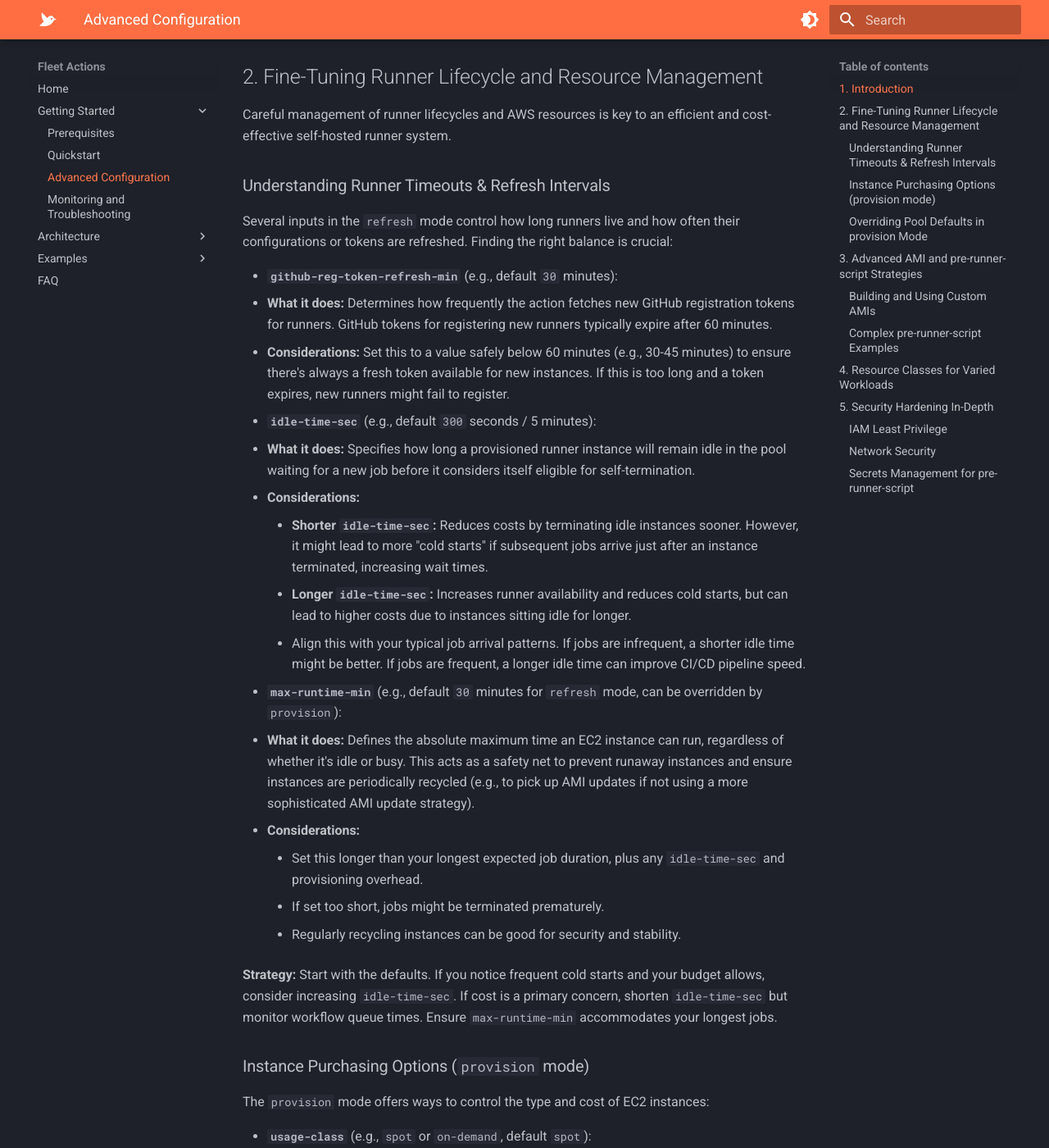
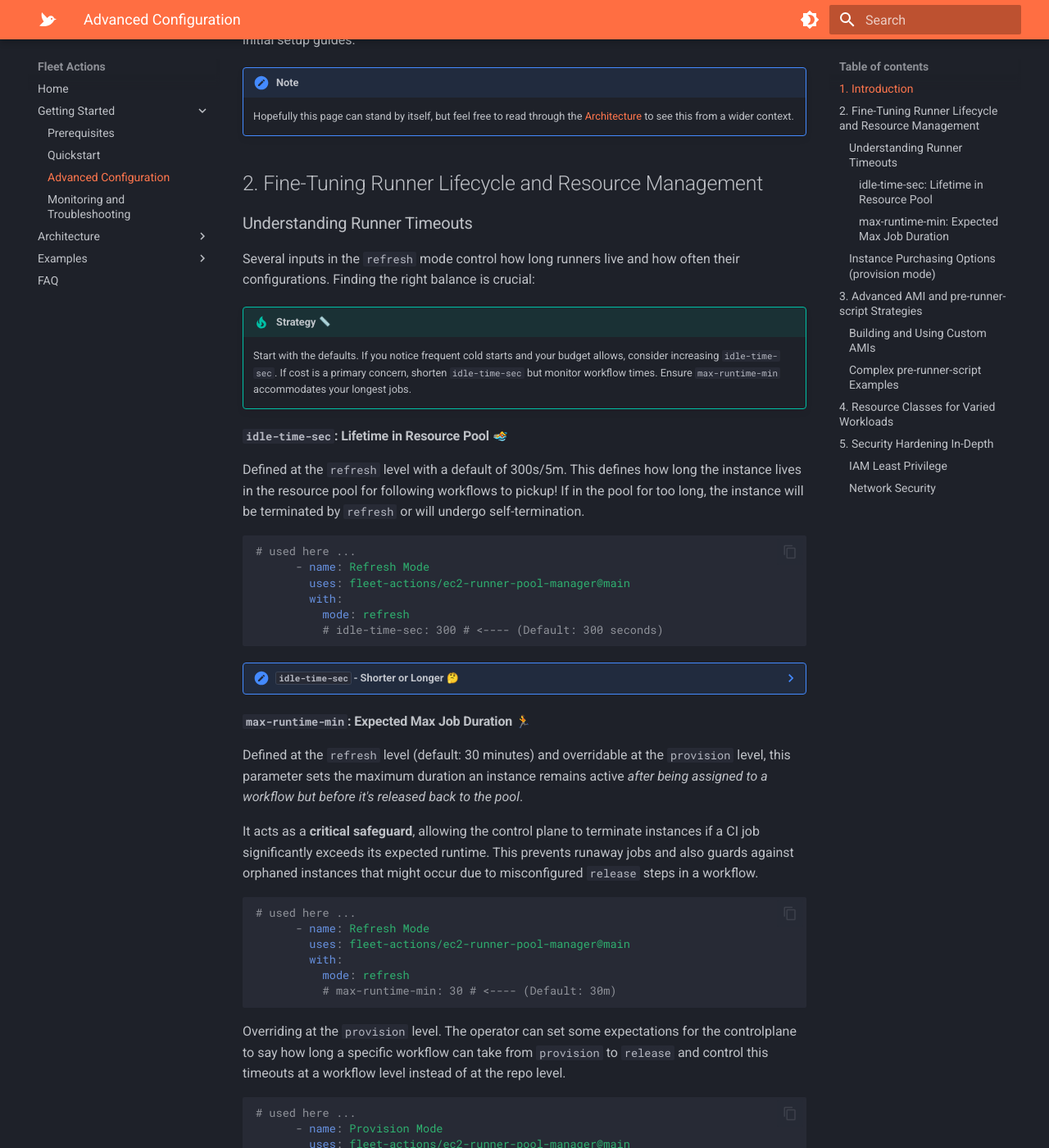
Before and after one commit to fleet-actions/ec2-runner-pool-manager, an MkDocs documentation site: the page built from docs/getting-started/advanced-configuration.md, in a window 1280 px wide and 1400 px high, scrolled down 271 px. Shown: the whole window at 82% size. Built offline with MkDocs 1.6.1 and Material for MkDocs 9.7.7, drawn with Linux system fonts in a browser that asks for light colours; emoji names are drawn with the system emoji font; some of the changed text lies outside the part shown.

Commit message:
docs(advanced-configuration): enhance clarity and structure

````diff
--- a/docs/getting-started/advanced-configuration.md
+++ b/docs/getting-started/advanced-configuration.md
@@ -1,37 +1,68 @@
-# Advanced Configuration & Optimization Strategies
+# Advanced Configuration :construction_site:
 
 ## 1. Introduction
 
-Welcome to the Advanced Configuration guide for the EC2 Runner Pool Manager! This document explores strategies and settings that go beyond the initial setup covered in the [Prerequisites](./prerequisites.md) and [Quickstart](./quickstart.md) guides.
+This document explores the additional optional inputs given opened up to the controlplane via inputs to `provision` and `refresh` in order to give the operator the ability to better control the lifecycles of the instances beyond initial defaults. See the [Prerequisites](./prerequisites.md) and [Quickstart](./quickstart.md) for the initial setup guides.
+
+!!! note
+    Hopefully this page can stand by itself, but feel free to read through the [Architecture](../todo.md) to see this from a wider context.
 
 ## 2. Fine-Tuning Runner Lifecycle and Resource Management
 
-Careful management of runner lifecycles and AWS resources is key to an efficient and cost-effective self-hosted runner system.
+### Understanding Runner Timeouts
 
-### Understanding Runner Timeouts & Refresh Intervals
+Several inputs in the `refresh` mode control how long runners live and how often their configurations. Finding the right balance is crucial:
 
-Several inputs in the `refresh` mode control how long runners live and how often their configurations or tokens are refreshed. Finding the right balance is crucial:
+!!! tip "**Strategy** :straight_ruler:"
+    Start with the defaults. If you notice frequent cold starts and your budget allows, consider increasing `idle-time-sec`. If cost is a primary concern, shorten `idle-time-sec` but monitor workflow times. Ensure `max-runtime-min` accommodates your longest jobs.
 
-* **`github-reg-token-refresh-min`** (e.g., default `30` minutes):
-  * **What it does:** Determines how frequently the action fetches new GitHub registration tokens for runners. GitHub tokens for registering new runners typically expire after 60 minutes.
-  * **Considerations:** Set this to a value safely below 60 minutes (e.g., 30-45 minutes) to ensure there's always a fresh token available for new instances. If this is too long and a token expires, new runners might fail to register.
+#### `idle-time-sec`: Lifetime in Resource Pool :person_swimming:
 
-* **`idle-time-sec`** (e.g., default `300` seconds / 5 minutes):
-  * **What it does:** Specifies how long a provisioned runner instance will remain idle in the pool waiting for a new job before it considers itself eligible for self-termination.
-  * **Considerations:**
-    * **Shorter `idle-time-sec`:** Reduces costs by terminating idle instances sooner. However, it might lead to more "cold starts" if subsequent jobs arrive just after an instance terminated, increasing wait times.
-    * **Longer `idle-time-sec`:** Increases runner availability and reduces cold starts, but can lead to higher costs due to instances sitting idle for longer.
+Defined at the `refresh` level with a default of 300s/5m. This defines how long the instance lives in the resource pool for following workflows to pickup! If in the pool for too long, the instance will be terminated by `refresh` or will undergo self-termination.
+
+```yaml
+# used here ...
+      - name: Refresh Mode
+        uses: fleet-actions/ec2-runner-pool-manager@main
+        with:
+          mode: refresh
+          # idle-time-sec: 300 # <---- (Default: 300 seconds)
+```
+
+??? note "`idle-time-sec` - Shorter or Longer :thinking:"
+    * **Shorter:** Reduces costs by terminating idle instances sooner. However, it might lead to more "cold starts" if subsequent jobs arrive just after an instance terminated, increasing wait times.
+    * **Longer:** Increases runner availability and reduces cold starts, but can lead to higher costs due to instances sitting idle for longer.
     * Align this with your typical job arrival patterns. If jobs are infrequent, a shorter idle time might be better. If jobs are frequent, a longer idle time can improve CI/CD pipeline speed.
 
-* **`max-runtime-min`** (e.g., default `30` minutes for `refresh` mode, can be overridden by `provision`):
-  * **What it does:** Defines the absolute maximum time an EC2 instance can run, regardless of whether it's idle or busy. This acts as a safety net to prevent runaway instances and ensure instances are periodically recycled (e.g., to pick up AMI updates if not using a more sophisticated AMI update strategy).
-  * **Considerations:**
-    * Set this longer than your longest expected job duration, plus any `idle-time-sec` and provisioning overhead.
-    * If set too short, jobs might be terminated prematurely.
-    * Regularly recycling instances can be good for security and stability.
+#### `max-runtime-min`: Expected Max Job Duration :person_running:
 
-**Strategy:**
-Start with the defaults. If you notice frequent cold starts and your budget allows, consider increasing `idle-time-sec`. If cost is a primary concern, shorten `idle-time-sec` but monitor workflow queue times. Ensure `max-runtime-min` accommodates your longest jobs.
+Defined at the `refresh` level (default: 30 minutes) and overridable at the `provision` level, this parameter sets the maximum duration an instance remains active *after being assigned to a workflow but before it's released back to the pool*.
+
+It acts as a **critical safeguard**, allowing the control plane to terminate instances if a CI job significantly exceeds its expected runtime. This prevents runaway jobs and also guards against orphaned instances that might occur due to misconfigured `release` steps in a workflow.
+
+```yaml
+# used here ...
+      - name: Refresh Mode
+        uses: fleet-actions/ec2-runner-pool-manager@main
+        with:
+          mode: refresh
+          # max-runtime-min: 30 # <---- (Default: 30m)
+```
+
+Overriding at the `provision` level. The operator can set some expectations for the controlplane to say how long a specific workflow can take from `provision` to `release` and control this timeouts at a workflow level instead of at the repo level.
+
+```yaml
+# used here ...
+      - name: Provision Mode
+        uses: fleet-actions/ec2-runner-pool-manager@main
+        with:
+          mode: provision
+          # max-runtime-min: 30 # <---- (If not provided, uses refresh input or default)
+```
+
+??? note "`max-runtime-min` - Shorter or Longer :thinking:"
+    * **Recommendation** Be conservative. Whatever your longest running job is at a workflow, add 10-15 minutes to it to avoid pre-mature termination.
+    * This can be set at either the `refresh` or `provision` level to set per-workflow expectations.
 
 ### Instance Purchasing Options (`provision` mode)
 
@@ -51,17 +82,6 @@ The `provision` mode offers ways to control the type and cost of EC2 instances:
   * **What it does:** Specifies a space-separated list of EC2 instance types or families that the action can choose from when provisioning. Wildcards (`*`) can be used.
   * **Considerations with Spot:** When using `spot`, providing a diverse list of instance types (e.g., across different families and sizes like `m5.large m5a.large m5n.large c5.large c5a.large`) increases the likelihood of obtaining Spot capacity at your desired price and reduces the chance of interruptions. The action will typically use the cheapest available instance type from this list that meets any resource class requirements.
   * **Considerations with On-Demand:** You might specify one or a few preferred instance types.
-
-### Overriding Pool Defaults in `provision` Mode
-
-The `provision` mode can override certain settings established by the `refresh` mode for the specific set of runners it's provisioning.
-
-* **Example: `max-runtime-min` in `provision` mode:**
-  * Your `refresh` mode might set a default `max-runtime-min` of, say, 60 minutes for general pool health.
-  * However, for a specific workflow that has a very long-running job (e.g., an end-to-end test suite that takes 120 minutes), you can specify `max-runtime-min: 130` (allowing some buffer) in the `provision` step of that workflow. This ensures those specific runners won't self-terminate prematurely based on the pool's default.
-
-**Strategy:**
-Use `refresh` to set sensible defaults for the entire pool. Use `provision` mode overrides for exceptional workflows that have different lifecycle or resource requirements.
 
 ## 3. Advanced AMI and `pre-runner-script` Strategies
 
@@ -197,21 +217,3 @@ Always grant only the permissions necessary.
     * Traffic between your EC2 runners and these AWS services stays within the AWS network, not traversing the public internet. This enhances security.
     * Can potentially reduce data transfer costs and reliance on NAT Gateways for private subnets.
   * **Considerations:** Adds some complexity to network setup. Ensure your subnets' route tables and security groups are configured correctly for endpoints.
-
-### Secrets Management for `pre-runner-script`
-
-If your `pre-runner-script` needs sensitive information (API keys, database passwords):
-
-* **AWS Secrets Manager or AWS Systems Manager Parameter Store (SecureString type):**
-  * Store secrets securely in these services.
-  * Grant the EC2 Instance Profile IAM role permission to read these specific secrets.
-  * In your `pre-runner-script`, use the AWS CLI to fetch the secrets:
-
-        ```bash
-        #!/bin/bash
-        API_KEY=$(aws secretsmanager get-secret-value --secret-id your/secret/arn --query SecretString --output text | jq -r .YourApiKey)
-        # Or for Parameter Store:
-        # DB_PASSWORD=$(aws ssm get-parameter --name "/your/db/password" --with-decryption --query Parameter.Value --output text)
-
-        # Now use $API_KEY or $DB_PASSWORD in your script
-        ```
````
Also changed, not shown: docs/getting-started/prerequisites.md (+39 -38 lines), docs/getting-started/quickstart.md (+4 -2 lines).
